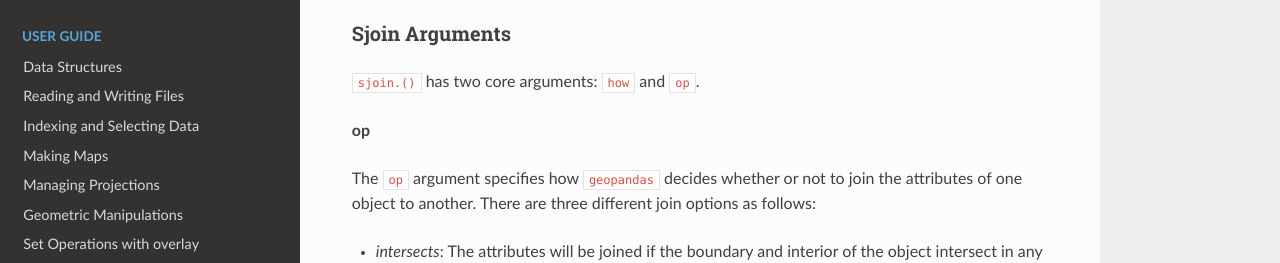
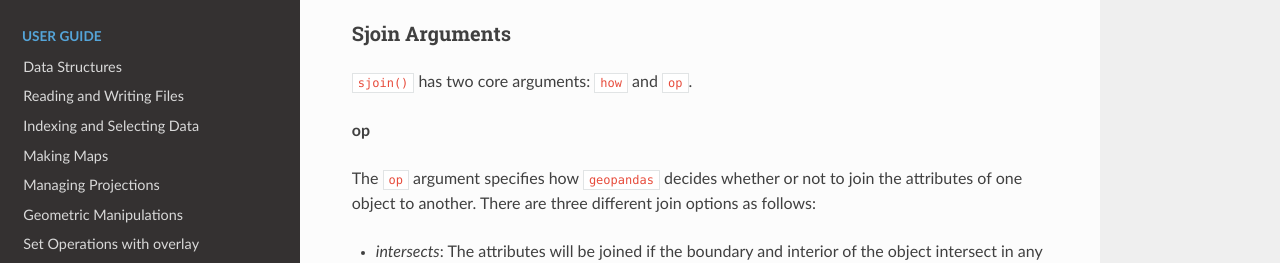
Before and after one commit to geopandas/geopandas, a Sphinx documentation site: the page built from doc/source/mergingdata.rst, in a window 1280 px wide and 900 px high, scrolled down 1306 px, cut to the strip 184-447 px from the top of the window. Built offline with Sphinx 7.4.7 and the Read the Docs theme 2.0.0, drawn with Linux system fonts in a browser that asks for light colours; pages that are not in the unit, such as notebooks, are missing from menus.

Commit message:
Fix typo
Co-authored-by: Martin Fleischmann <martin@martinfleischmann.net>

```diff
--- a/doc/source/mergingdata.rst
+++ b/doc/source/mergingdata.rst
@@ -91,7 +91,7 @@ In a Spatial Join, two geometry objects are merged based on their spatial relati
 Sjoin Arguments
 ~~~~~~~~~~~~~~~~
 
-``sjoin.()`` has two core arguments: ``how`` and ``op``.
+``sjoin()`` has two core arguments: ``how`` and ``op``.
 
 **op**
 
```
